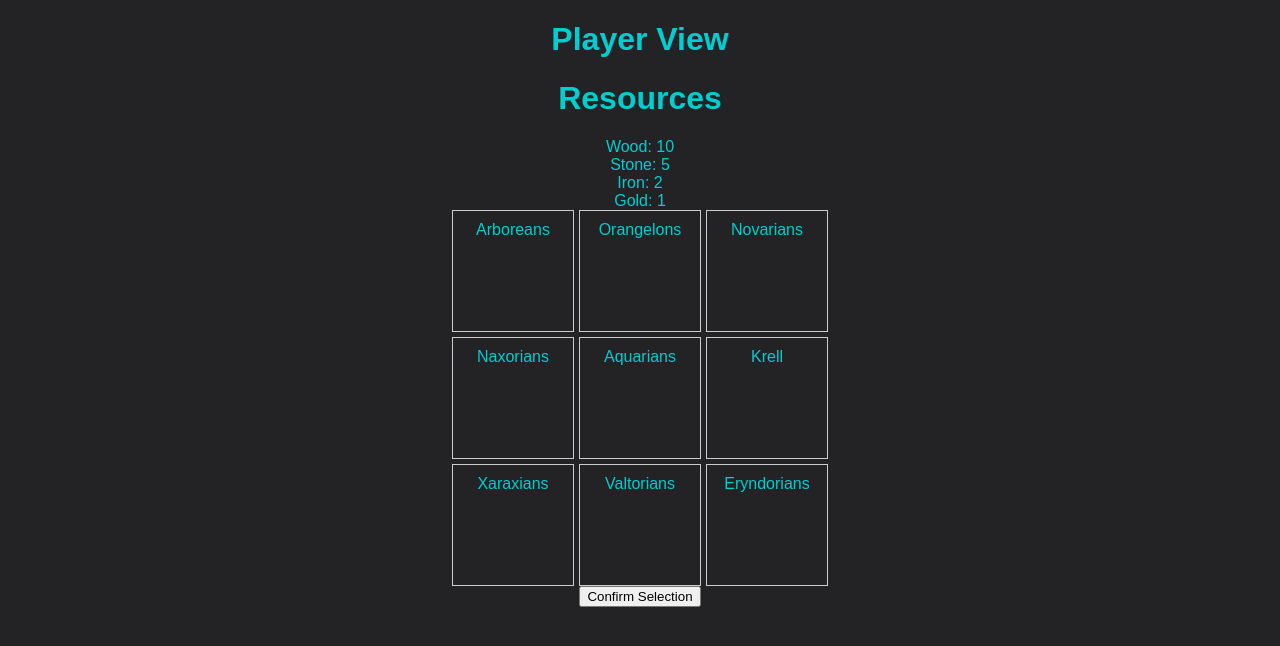
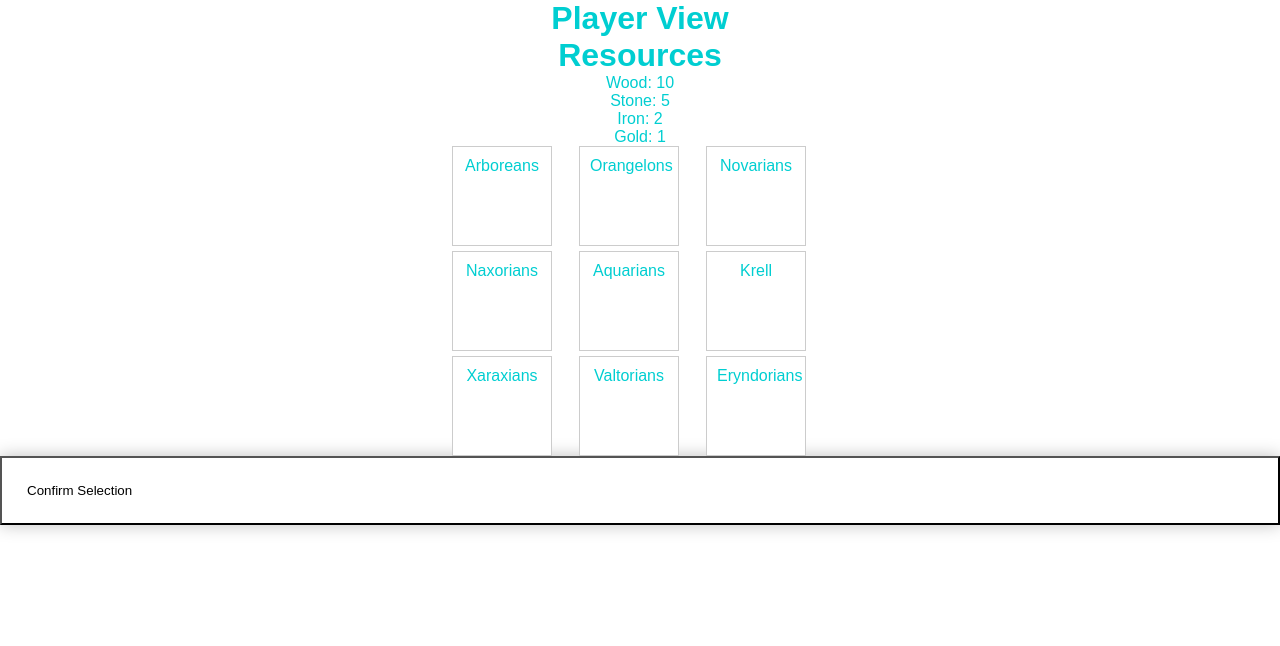
Before and after one commit to filiplindset/DIT568-teaching-megagame, a Vue app: page /player in a window 1280 px wide. Shown: the top 646 px of the page. Built offline with nearby package versions, Linux system fonts and the light colour scheme.

Commit message:
Fixed grid and resources.json

```diff
--- a/src/assets/factions.json
+++ b/src/assets/factions.json
@@ -5,7 +5,16 @@
         "color": "orange",
         "info": "The cute little orange people",
         "text": "hi there!",
-        "img": "src/assets/images/orangelons.png"
+        "img": "src/assets/images/orangelons.png",
+        "resources":[
+            {
+                "wood":10,
+                "stone":5,
+                "iron":2,
+                "gold":1
+
+            }
+        ]
     },
     {
         "id": 1,
@@ -13,7 +22,16 @@
         "color": "orange",
         "info": "The cute little orange people",
         "text": "hi there!",
-        "img": "src/assets/images/orangelons.png"
+        "img": "src/assets/images/orangelons.png",
+        "resources":[
+            {
+                "wood":10,
+                "stone":5,
+                "iron":2,
+                "gold":1
+
+            }
+        ]
     },
     {
         "id": 2,
@@ -21,7 +39,16 @@
         "color": "orange",
         "info": "The cute little orange people",
         "text": "hi there!",
-        "img": "src/assets/images/orangelons.png"
+        "img": "src/assets/images/orangelons.png",
+        "resources":[
+            {
+                "wood":10,
+                "stone":5,
+                "iron":2,
+                "gold":1
+
+            }
+        ]
     },
     {
         "id": 3,
@@ -29,7 +56,16 @@
         "color": "orange",
         "info": "The cute little orange people",
         "text": "hi there!",
-        "img": "src/assets/images/orangelons.png"
+        "img": "src/assets/images/orangelons.png",
+        "resources":[
+            {
+                "wood":10,
+                "stone":5,
+                "iron":2,
+                "gold":1
+
+            }
+        ]
     },
     {
         "id": 4,
@@ -37,7 +73,16 @@
         "color": "orange",
         "info": "The cute little orange people",
         "text": "hi there!",
-        "img": "src/assets/images/orangelons.png"
+        "img": "src/assets/images/orangelons.png",
+        "resources":[
+            {
+                "wood":10,
+                "stone":5,
+                "iron":2,
+                "gold":1
+
+            }
+        ]
     },
     {
         "id": 5,
@@ -45,7 +90,16 @@
         "color": "orange",
         "info": "The cute little orange people",
         "text": "hi there!",
-        "img": "src/assets/images/orangelons.png"
+        "img": "src/assets/images/orangelons.png",
+        "resources":[
+            {
+                "wood":10,
+                "stone":5,
+                "iron":2,
+                "gold":1
+
+            }
+        ]
     },
     {
         "id": 6,
@@ -53,7 +107,16 @@
         "color": "orange",
         "info": "The cute little orange people",
         "text": "hi there!",
-        "img": "src/assets/images/orangelons.png"
+        "img": "src/assets/images/orangelons.png",
+        "resources":[
+            {
+                "wood":10,
+                "stone":5,
+                "iron":2,
+                "gold":1
+
+            }
+        ]
     },
     {
         "id": 7,
@@ -61,7 +124,16 @@
         "color": "orange",
         "info": "The cute little orange people",
         "text": "hi there!",
-        "img": "src/assets/images/orangelons.png"
+        "img": "src/assets/images/orangelons.png",
+        "resources":[
+            {
+                "wood":10,
+                "stone":5,
+                "iron":2,
+                "gold":1
+
+            }
+        ]
     },
     {
         "id": 8,
@@ -69,7 +141,16 @@
         "color": "orange",
         "info": "The cute little orange people",
         "text": "hi there!",
-        "img": "src/assets/images/orangelons.png"
+        "img": "src/assets/images/orangelons.png",
+        "resources":[
+            {
+                "wood":10,
+                "stone":5,
+                "iron":2,
+                "gold":1
+
+            }
+        ]
     },
     {
         "id": 9,
@@ -77,7 +158,16 @@
         "color": "orange",
         "info": "The cute little orange people",
         "text": "hi there!",
-        "img": "src/assets/images/orangelons.png"
+        "img": "src/assets/images/orangelons.png",
+        "resources":[
+            {
+                "wood":10,
+                "stone":5,
+                "iron":2,
+                "gold":1
+
+            }
+        ]
     },
     {
         "id": 10,
@@ -85,7 +175,16 @@
         "color": "orange",
         "info": "The cute little orange people",
         "text": "hi there!",
-        "img": "src/assets/images/orangelons.png"
+        "img": "src/assets/images/orangelons.png",
+        "resources":[
+            {
+                "wood":10,
+                "stone":5,
+                "iron":2,
+                "gold":1
+
+            }
+        ]
     }
 
 ]
--- /dev/null
+++ b/src/assets/resources.json
@@ -0,0 +1,90 @@
+[
+    {
+        "id":0,
+        "name":"Arboreans",
+        "wood":10,
+        "stone":5,
+        "iron":2,
+        "gold":1
+    },
+    {
+        "id":0,
+        "name":"Arboreans",
+        "wood":10,
+        "stone":5,
+        "iron":2,
+        "gold":1
+    },
+    {
+        "id":0,
+        "name":"Arboreans",
+        "wood":10,
+        "stone":5,
+        "iron":2,
+        "gold":1
+    },
+    {
+        "id":0,
+        "name":"Arboreans",
+        "wood":10,
+        "stone":5,
+        "iron":2,
+        "gold":1
+    },
+    {
+        "id":0,
+        "name":"Arboreans",
+        "wood":10,
+        "stone":5,
+        "iron":2,
+        "gold":1
+    },
+    {
+        "id":0,
+        "name":"Arboreans",
+        "wood":10,
+        "stone":5,
+        "iron":2,
+        "gold":1
+    },
+    {
+        "id":0,
+        "name":"Arboreans",
+        "wood":10,
+        "stone":5,
+        "iron":2,
+        "gold":1
+    },
+    {
+        "id":0,
+        "name":"Arboreans",
+        "wood":10,
+        "stone":5,
+        "iron":2,
+        "gold":1
+    },
+    {
+        "id":0,
+        "name":"Arboreans",
+        "wood":10,
+        "stone":5,
+        "iron":2,
+        "gold":1
+    },
+    {
+        "id":0,
+        "name":"Arboreans",
+        "wood":10,
+        "stone":5,
+        "iron":2,
+        "gold":1
+    },
+    {
+        "id":0,
+        "name":"Arboreans",
+        "wood":10,
+        "stone":5,
+        "iron":2,
+        "gold":1
+    }
+]
--- a/src/components/Faction.vue
+++ b/src/components/Faction.vue
@@ -2,6 +2,7 @@
 
     <div class="faction">
         <button>
+            <router-link to="/player" class="link">
         <div class="faction-inner">
 
             <div class="faction-text-wrap">
@@ -16,6 +17,7 @@
             </div>
 
         </div>
+    </router-link>
     </button>
     </div>
 
@@ -39,7 +41,6 @@
     }
 
     .faction {
-      flex: 1 1 33.333%;
       width:100%;
       padding: 25px;
     }
@@ -52,4 +53,9 @@
     .faction-image-wrap .image {
         width:100%;
     }
+
+    .link{
+        text-decoration: none;
+        color: black;
+    }
 </style>
--- a/src/router/index.ts
+++ b/src/router/index.ts
@@ -21,6 +21,11 @@
             path: "/player",
             name: "player",
             component: PlayerView
+        },
+        {
+            path:"/factions",
+            name: "factions",
+            component: ChooseFactionPageVue
         }
     ],
 });
--- a/src/views/ChooseFactionPage.vue
+++ b/src/views/ChooseFactionPage.vue
@@ -1,12 +1,15 @@
 <template>
+    <h1>Please choose your faction to continue:</h1>
     <main id="choosefaction">
-        <section class="factions">
+
+         <div class="factions">
             <Faction
             v-for="faction in factions"
             :key="faction.id"
             :faction="faction"
             />
-        </section>
+         </div>
+
     </main>
 </template>
 
@@ -34,6 +37,7 @@
     padding: 0;
     box-sizing: border-box;
 }
+
 main{
     background-color: white;
     display: flex;
@@ -44,12 +48,14 @@
     min-height: 100vh;
     overflow: hidden;
 }
+
 .factions{
-    display: flex;
-    flex-wrap: wrap;
-    max-width: 1280px;
+    display: grid;
+    grid-template-columns: repeat(auto-fit, minmax(300px, 1fr));
+    grid-gap: 1rem;
     padding: 25px;
     margin: 0 auto;
 }
 
+
 </style>
--- a/src/views/PlayerView.vue
+++ b/src/views/PlayerView.vue
@@ -9,6 +9,7 @@
 <script>
 import ResourceList from "@/components/ResourceList.vue";
 import TeamSelect from "@/components/TeamSelect.vue";
+import Resources from "@/assets/resources.json";
 
 export default {
     name: 'PlayerView',
--- a/src/views/StartView.vue
+++ b/src/views/StartView.vue
@@ -4,7 +4,7 @@
         <h1>A Teaching Megagame</h1>
         <p>Get started by choosing one of the options below:</p>
         <div class="button-group">
-            <router-link to="/player" class="button primary">Player</router-link>
+            <router-link to="/factions" class="button primary">Player</router-link>
             <router-link to="/host" class="button secondary">Host</router-link>
         </div>
     </div>
```
